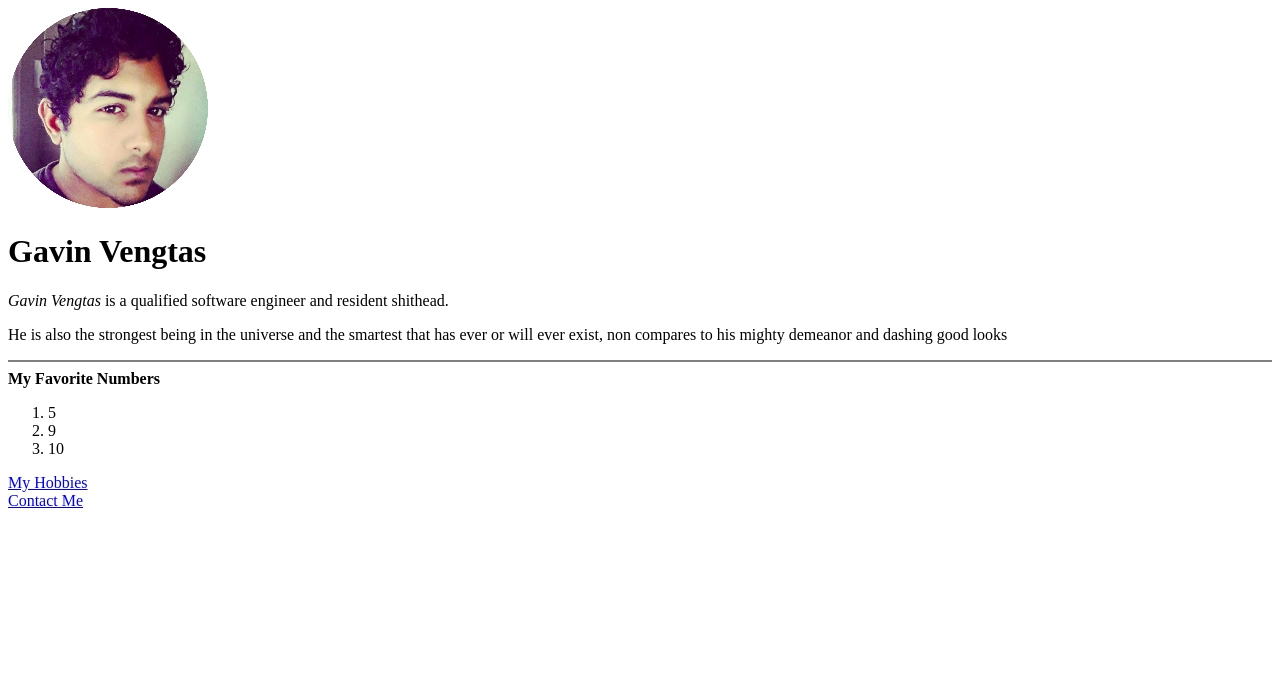
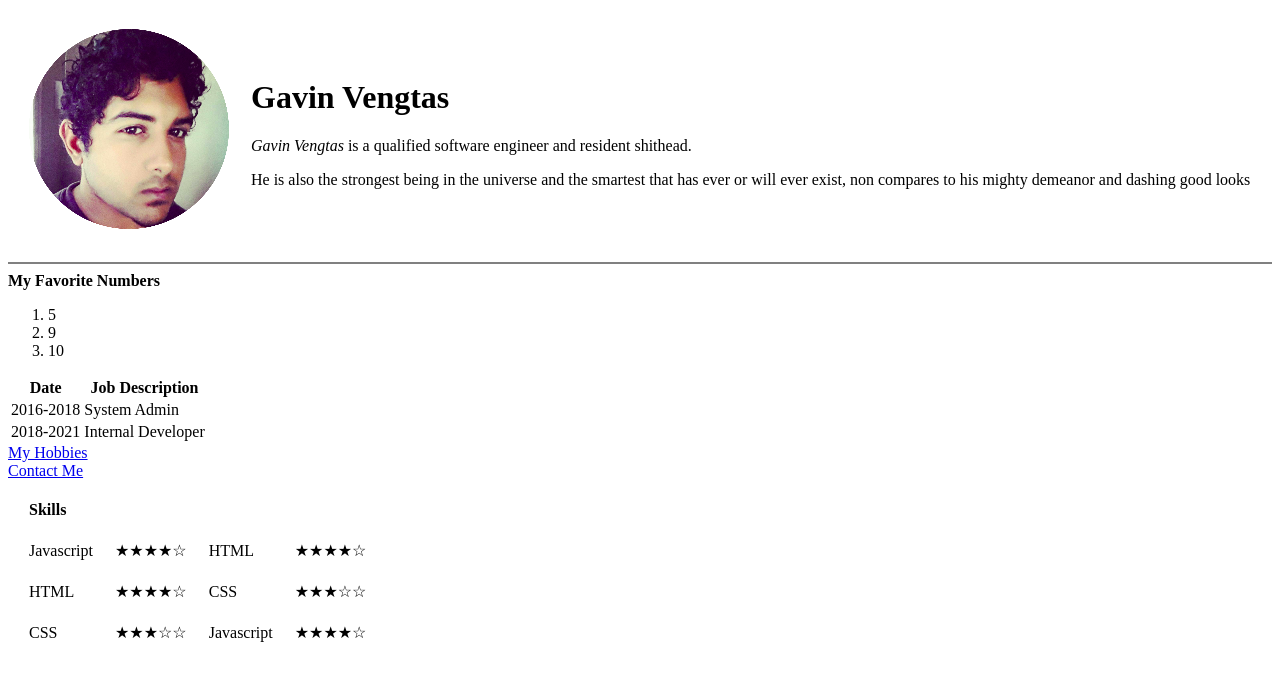
Before and after one commit to gavin-vengtas/Introduction_to_html, a plain HTML site: page My_site.html in a window 1280 px wide. Drawn offline with Linux system fonts and the light colour scheme.

Commit message:
add skills

```diff
--- a/My_site.html
+++ b/My_site.html
@@ -11,11 +11,17 @@
 </head>
 
 <body>
-    <img src="assets/me2.png" alt="Gavin Profile Picture">
-    <h1>Gavin Vengtas</h1>
+    <table cellspacing="20">
+        <tr>
+            <td><img src="assets/me2.png" alt="Gavin Profile Picture"></td>
+            <td><h1>Gavin Vengtas</h1>
                 <p><em>Gavin Vengtas</em> is a qualified software engineer and resident shithead.</p>
                 <p>He is also the strongest being in the universe and the smartest that has ever or will ever exist, non compares to
-        his mighty demeanor and dashing good looks</p>
+                    his mighty demeanor and dashing good looks</p></td>
+        </tr>
+    </table>
+
+
     <hr noshade="true">
     <strong>My Favorite Numbers</strong>
     <ol>
@@ -23,9 +29,61 @@
         <li>9</li>
         <li>10</li>
     </ol>
+    <table>
+        <thead>
+            <tr>
+                <th>Date</th>
+                <th>Job Description </th>
+            </tr>
+        </thead>
+
+        <tbody>
+            <tr>
+                <td>2016-2018</td>
+                <td>System Admin</td>
+            </tr>
+            <tr>
+                <td>2018-2021</td>
+                <td>Internal Developer</td>
+            </tr>
+        </tbody>
+
+        <tfoot>
+
+        </tfoot>
+    </table>
     <a href="hobbies.html">My Hobbies</a>
     <br>
     <a href="contact.html">Contact Me</a>
+
+<table cellspacing="20">
+    <thead>
+        <tr align="left">
+            <th>Skills</th>
+        </tr>
+    </thead>
+    <tbody>
+        <tr>
+            <td>Javascript</td>
+            <td>&#9733;&#9733;&#9733;&#9733;&#9734;</td>
+            <td>HTML</td>
+            <td>&#9733;&#9733;&#9733;&#9733;&#9734;</td>
+        </tr>
+        <tr>
+            <td>HTML</td>
+            <td>&#9733;&#9733;&#9733;&#9733;&#9734;</td>
+            <td>CSS</td>
+            <td>&#9733;&#9733;&#9733;&#9734;&#9734;</td>
+        </tr>
+        <tr>
+            <td>CSS</td>
+            <td>&#9733;&#9733;&#9733;&#9734;&#9734;</td>
+            <td>Javascript</td>
+            <td>&#9733;&#9733;&#9733;&#9733;&#9734;</td>
+        </tr>
+    </tbody>
+</table>
+
     <script src="" async defer></script>
 </body>
 
```
Lines whose indentation alone changed are shown as unchanged.
